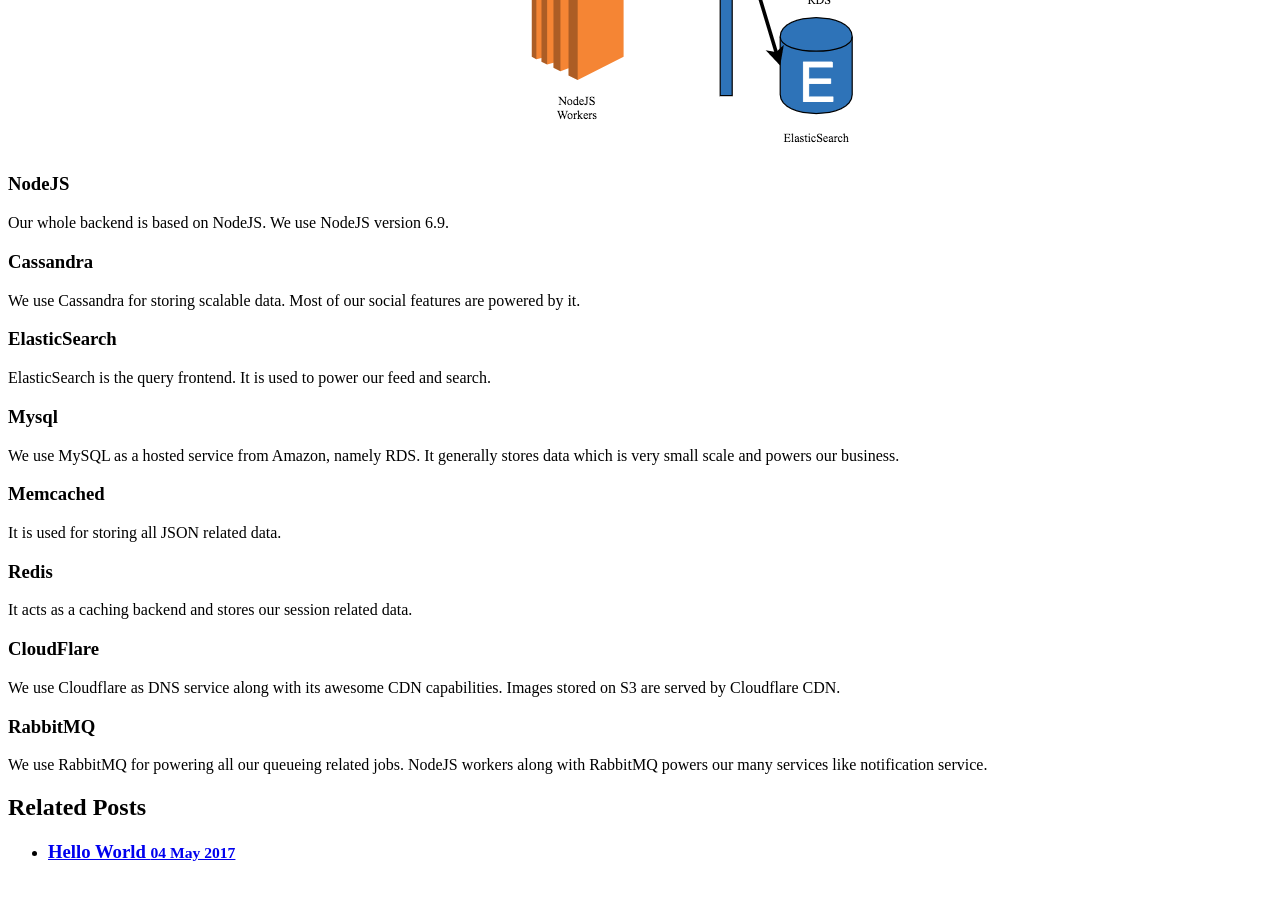
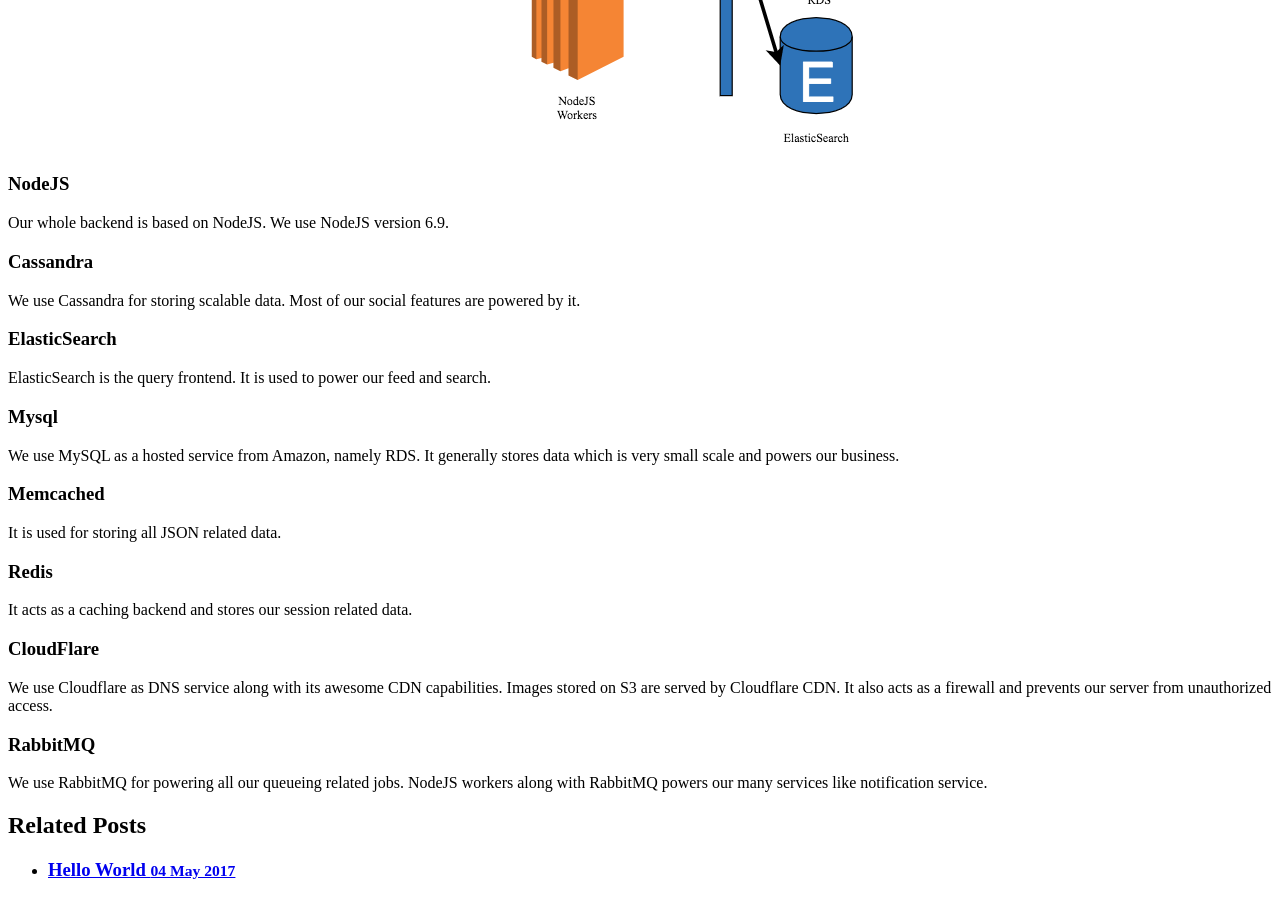
Before and after one commit to gradeup/gradeup.github.io, a Jekyll site: the page built from _posts/2017-05-26-our-techstack.md, in a window 1280 px wide and 900 px high, scrolled down 949 px. Built offline with Jekyll 4.4.1, drawn with Linux system fonts in a browser that asks for light colours.

Commit message:
update tech stack

```diff
--- a/_posts/2017-05-26-our-techstack.md
+++ b/_posts/2017-05-26-our-techstack.md
@@ -37,7 +37,7 @@
 
 ### CloudFlare
 
-We use Cloudflare as DNS service along with its awesome CDN capabilities. Images stored on S3 are served by Cloudflare CDN.
+We use Cloudflare as DNS service along with its awesome CDN capabilities. Images stored on S3 are served by Cloudflare CDN. It also acts as a firewall and prevents our server from unauthorized access.
 
 ### RabbitMQ
 
```
